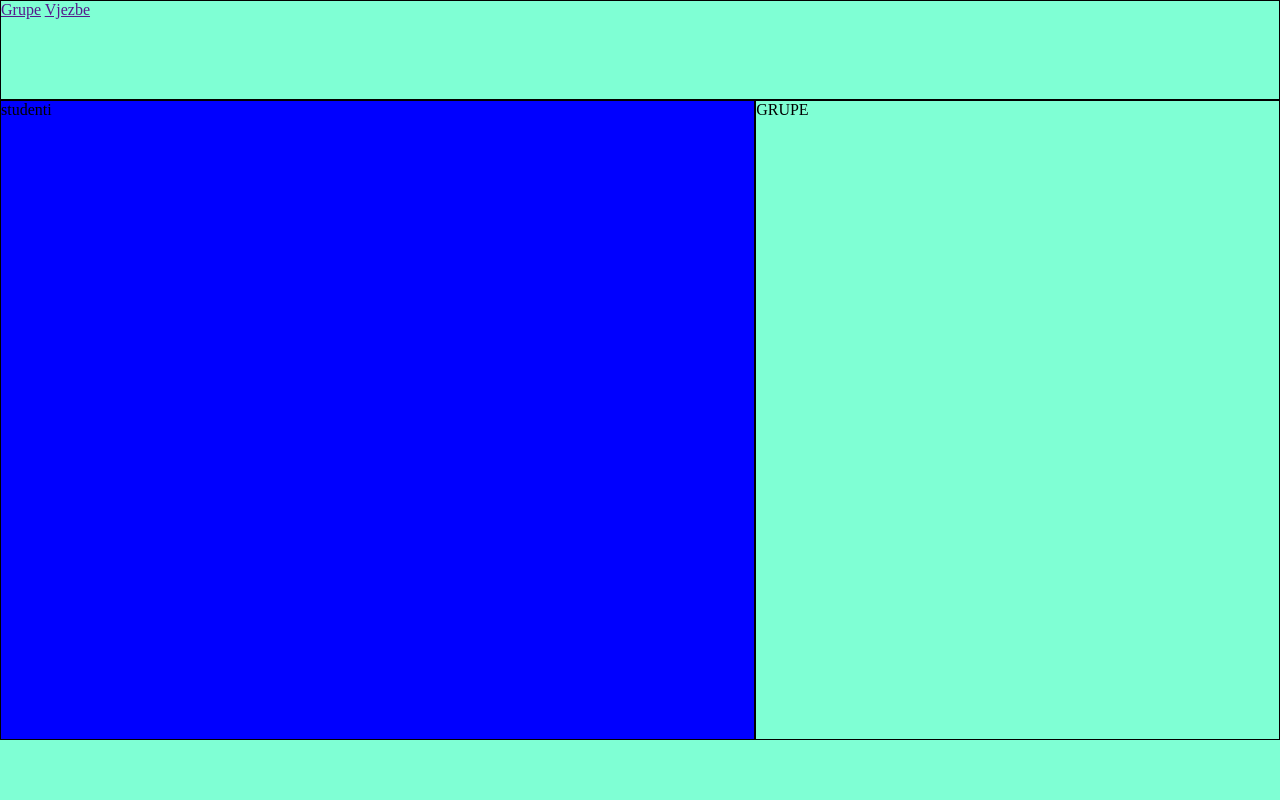
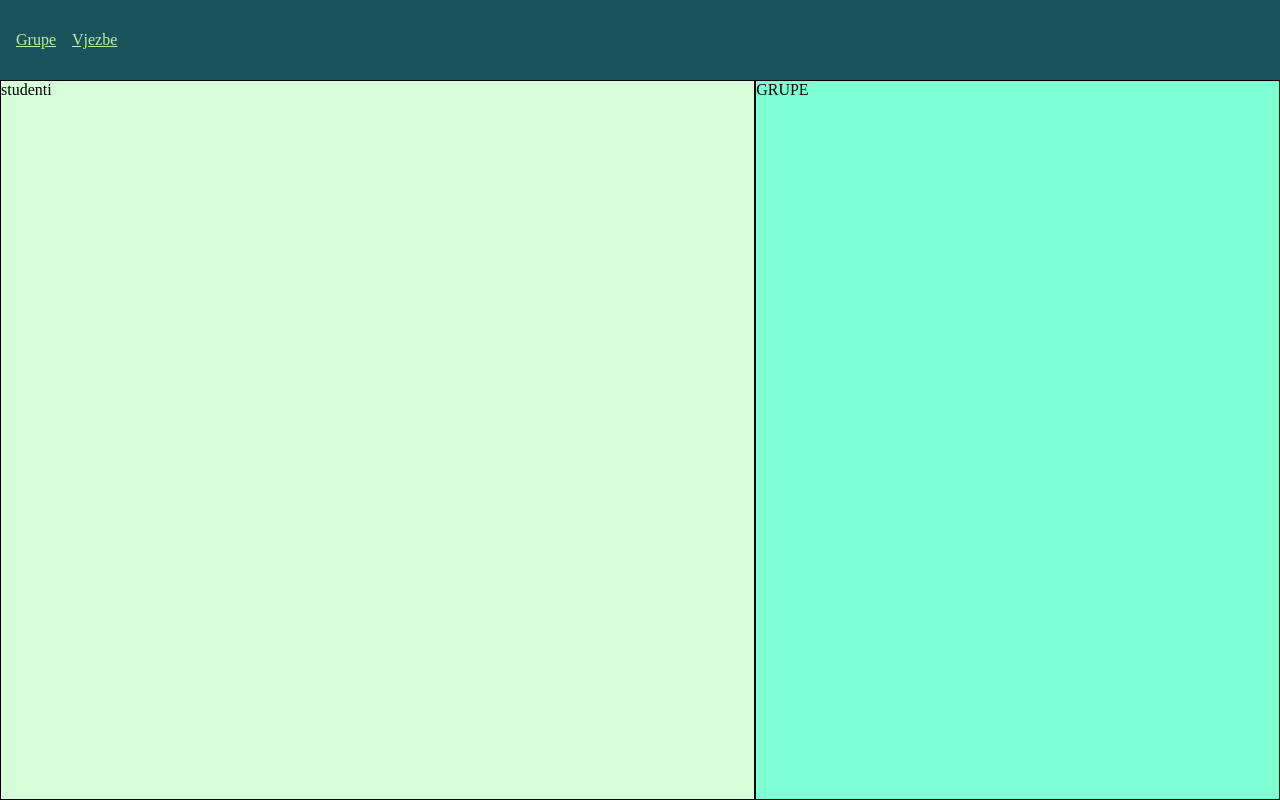
Before and after one commit to akunalic1/Vjezbe-Manager, a plain HTML site: page html/index.html in a window 1280 px wide. Drawn offline with Linux system fonts and the light colour scheme; files whose address does not match are found by name.

Commit message:
Promjena boje pocetne stranice

```diff
--- a/css/style.css
+++ b/css/style.css
@@ -1,6 +1,14 @@
 /**
 *   ! default things
 **/
+:root{
+    --clr-eagle-green: #1a535c;
+    --clr-sweet-red: #ff6b6b;
+    --clr-spanish-pink: #fcbcb8;
+    --clr-smith-apple: #beedaa;
+    --clr-tea-green: #d5ffd9;
+}
+
 *{
     margin:0;
     padding: 0;
@@ -8,6 +16,7 @@
 }
 body{
     background-color: aquamarine;
+    height: 100vh;
 }
 /**
 *   ! za velicinu ekrana >= 800px
@@ -17,8 +26,15 @@ body{
 **/
 
 #meni{
-    border: 1px solid black;
-    height: 6.25rem;
+    height: 10%;
+    background-color: var(--clr-eagle-green);
+    display: flex;
+    align-items: center;
+    padding-left:1rem ;
+}
+#meni a{
+    color: var(--clr-smith-apple);
+    margin-right: 1rem;
 }
 
 /**
@@ -26,12 +42,12 @@ body{
 **/
 .sg{
     display: flex;
-
+    height: 90%;
 }
 #studenti{
     border: 1px solid black;
-    background-color: blue ;
-    height: 80vh;
+    background-color: var(--clr-tea-green) ;
+    height:100%;
     width: 59%;
     float:left;
     margin:auto;
@@ -41,7 +57,7 @@ body{
 **/
 #grupe{
     border: 1px solid black;
-    height: 80vh;
+    height: 100%;
     width: 41%;
     float: right;
 }
--- a/html/index.html
+++ b/html/index.html
@@ -16,8 +16,8 @@
 <body>
     <!-- !               meni               -->
     <div class="meni" id="meni">
-        <a href="" id="grupelnk">Grupe</a>
-        <a href="" id="vjezbelnk">Vjezbe</a>
+        <a href="#" id="grupelnk">Grupe</a>
+        <a href="/html/vjezbe.html" target="_blank" id="vjezbelnk">Vjezbe</a>
     </div>
     <!-- !               studenti i grupe               -->
     <div class="sg">
```
Also changed, not shown: graf.png (added).
